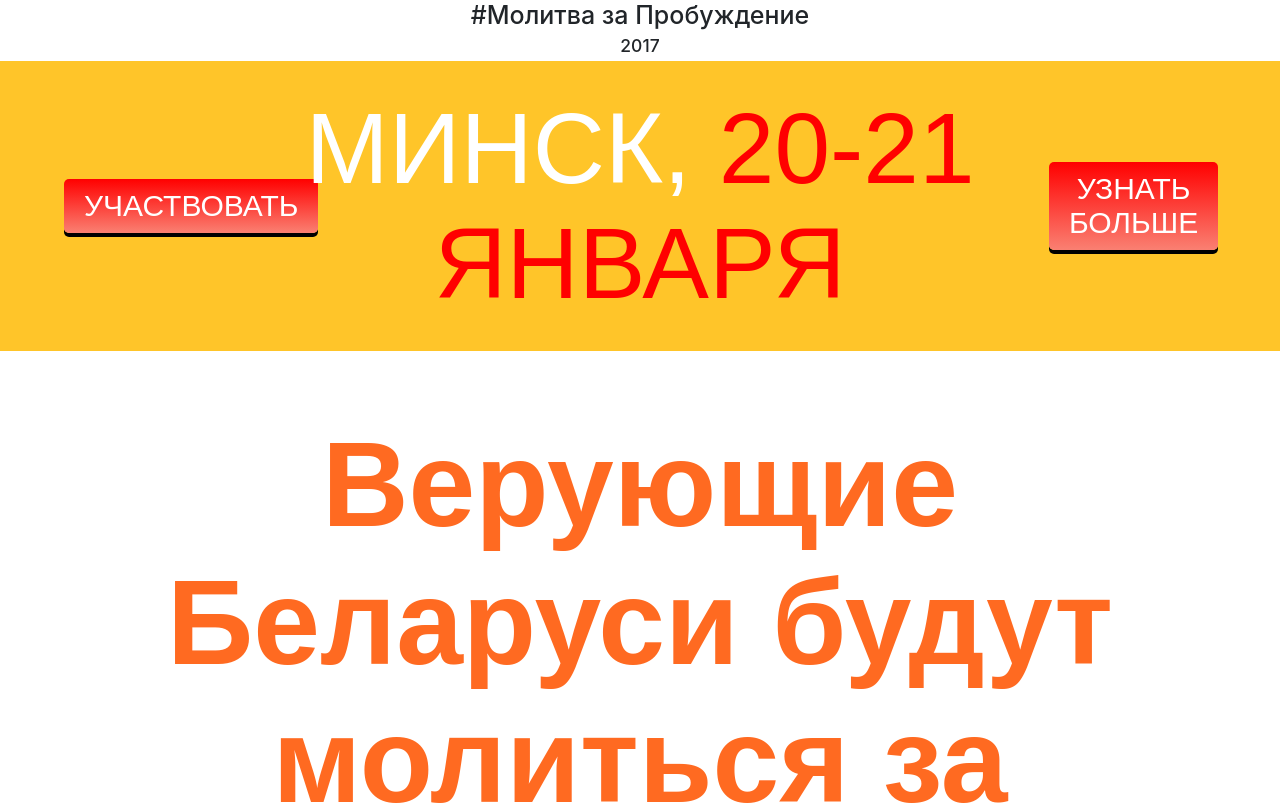
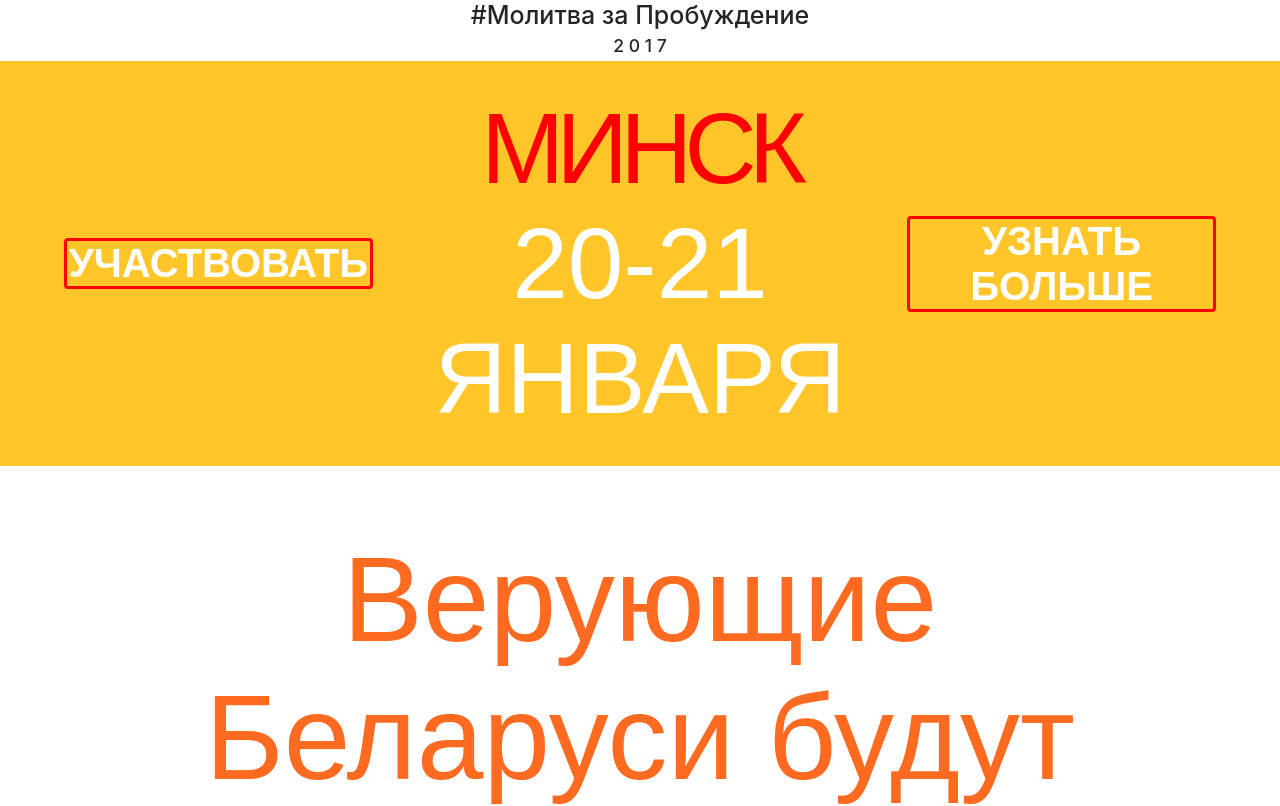
Before and after one commit to arsen91/prayfor, a website: page public/index.html in a window 1280 px wide. Shown: the top 806 px of the page. Drawn offline with nearby package versions, Linux system fonts and the light colour scheme; files that its build step writes are made by us from their sources.

Commit message:
fixing fonts

```diff
--- a/public/assets/less/app.less
+++ b/public/assets/less/app.less
@@ -5,15 +5,16 @@
     font-family: "MyFont";
     src: url("/fonts/10171.otf") format("truetype")
 }
+
 @font-face {
-	font-family: "Poiret";
-	src: url("/fonts/PoiretOne-Regular.ttf") format("truetype");
+    font-family: "Cola";
+    src: url("/fonts/CocaColaRegular.ttf") format("truetype");
+}
+@font-face {
+    font-family: "BigNoodle";
+    src: url("/fonts/big_noodle_titling.ttf") format("truetype")
 }
 
-@font-face {
-	font-family: "Kaffe";
-	src: url("/fonts/YanoneKaffeesatz/YanoneKaffeesatz-Regular.otf") format("truetype");
-}
 
 
 * {
--- a/public/assets/less/header.less
+++ b/public/assets/less/header.less
@@ -5,16 +5,25 @@ header {
   min-height: 100%;
   padding: 5% 20%;
 	.main-title{
-		font: bold 14rem Poiret, sans-serif;
+		font: 18rem Cola, sans-serif;
 		margin-bottom: 5%;
-		text-transform: uppercase;
 		color: #fe0000;
+		span{
+			font-family: MyFont;
+			font-size: 18rem;
+		}
 	}
 	.pray-year{
 		font-size: 14rem;
 		font-weight: bold;
 		margin-bottom: 9%;
+		span{
+		display: inline-block;
+		background-color: #ffc529;
 		color: #f00;
+		line-height: 0.75;
+		margin: 0 -14px;
+		}
 	}
 	.header-arrow-down{
 		display: inline-block;
--- a/public/assets/less/main.less
+++ b/public/assets/less/main.less
@@ -15,38 +15,42 @@ body{
 		background-color: #ffc529;
 		padding: 30px 5%;
 		display: flex;
+		justify-content: space-between;
 		align-items: center;
 		.nav-btn{
 			display: inline-block;
-			padding: 10px 20px;
-			font: 3rem Kaffe, sans-serif;
+			font: bold 4rem BigNoodle, sans-serif;
+			color: #fff;
 			text-transform: uppercase;
-			background: linear-gradient(red, salmon);
-			border: none;
-			border-radius: 5px;
-			box-shadow: 0 4px 0 0 black;
-			color: #fff;
+			border: 3px solid red;
+			border-radius: 4px;
 			cursor: pointer;
-			&:active{
-				background: linear-gradient(salmon, red);
-				box-shadow: 0 2px 0 0 black;
+			width: 400px;
+			&:hover{
+				color: #f00;
 			}
 		}
-		.location{
+		.event-date{
+			display: flex;
+			flex-direction: column;
+			.location{
 			text-transform: uppercase;
-			font: 10rem Kaffe, sans-serif;
-			color: #fff;
+			font: 10rem BigNoodle, sans-serif;
+			letter-spacing: -8px;
+			color: #f00;
+			}
+			.dates{
+				text-transform: uppercase;
+				font: 10rem BigNoodle, sans-serif;
+				color: #fff;
+			}
 		}
-		.dates{
-			text-transform: uppercase;
-			font: 10rem Kaffe, sans-serif;
-			color: red;
-		}
+
 	}
 	.main-content{
   		padding: 5% 10%;
 		h2{
-			font: bold 12rem Poiret, sans-serif;
+			font: 12rem Cola, sans-serif;
 			color: #ff6a21;
 		}
 	}
--- a/public/index.html
+++ b/public/index.html
@@ -9,10 +9,13 @@
 <body>
     <header>
        <h1 class="main-title">
-           #Молитва за Пробуждение
+           <span>#</span>Молитва за Пробуждение
        </h1>
        <h3 class="pray-year">
-            2017
+            <span>2</span>
+            <span>0</span>
+            <span>1</span>
+            <span>7</span>
        </h3>
        <a href="#main-content" class="header-arrow-down">
 
@@ -20,20 +23,17 @@
 
     </header>
     <div id="main-content">
-        <nav class="row">
-            <div class=" col-md-2">
+        <nav>
+
                 <a class="participate nav-btn">участвовать</a>
-            </div>
 
 
-            <div class="event-date col-md-8">
-                <span class="location">минск, </span>
+            <div class="event-date">
+                <span class="location">минск</span>
                 <span class="dates">20-21 января</span>
             </div>
 
-            <div class=" col-md-2">
                 <a class="know-more nav-btn">узнать больше</a>
-            </div>
         </nav>
         <main class="main-content">
             <h2>
```
Also changed, not shown: public/assets/fonts/6706.ttf (deleted), public/assets/fonts/CocaColaRegular.ttf (added), public/assets/fonts/PoiretOne-Regular.ttf (deleted), public/assets/fonts/YanoneKaffeesatz/YanoneKaffeesatz-Bold.otf (deleted), public/assets/fonts/YanoneKaffeesatz/YanoneKaffeesatz-Light.otf (deleted), public/assets/fonts/YanoneKaffeesatz/YanoneKaffeesatz-Regular.otf (deleted), public/assets/fonts/YanoneKaffeesatz/YanoneKaffeesatz-Thin.otf (deleted), public/assets/fonts/big_noodle_titling.ttf (added), 3 other files.
